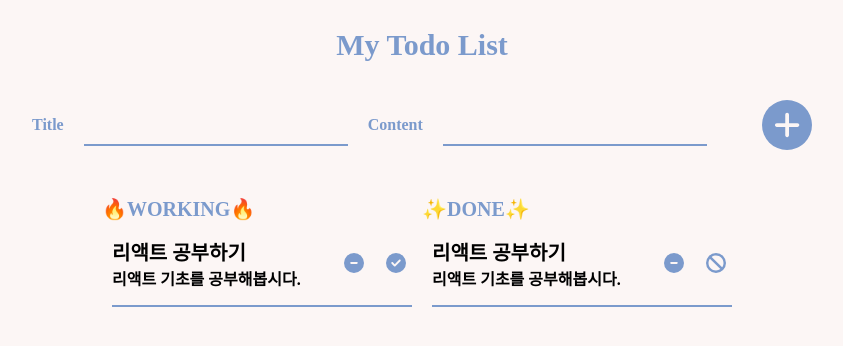
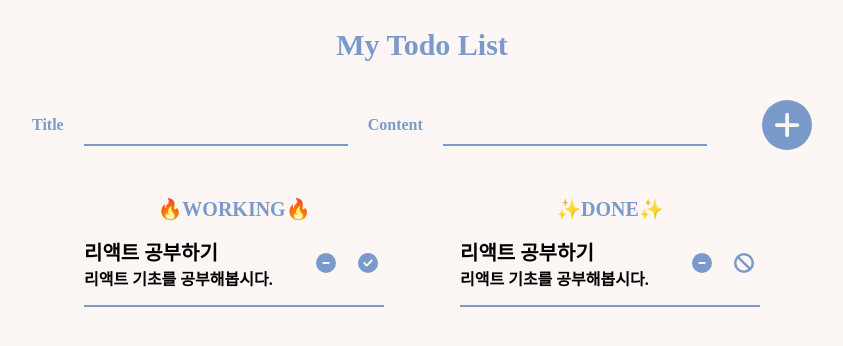
Before and after one commit to ose1012/week-1, a React (Create React App) app: page / in a window 1280 px wide. Shown: the top 346 px of the page, without its empty margins (218-1061 px from the left). Built offline with nearby package versions, Linux system fonts and the light colour scheme; a web font is replaced by a local one.

Commit message:
css update 3

```diff
--- a/src/App.css
+++ b/src/App.css
@@ -7,11 +7,13 @@ h2 {
   color: black;
 }
 h2.list-title {
+  text-align: center;
   color: #7b9acc;
 }
 h2.todo-title {
   margin: 0;
 }
+
 body {
   background-color: #fcf6f5;
 }
--- a/src/components/list/List.jsx
+++ b/src/components/list/List.jsx
@@ -17,7 +17,7 @@ function List({ toDos, setToDos }) {
   return (
     <div className="list-container">
       <div className="list-wrap">
-        <h2 className="list-title">🔥WORKING🔥</h2>
+        <h2 className="list-title working">🔥WORKING🔥</h2>
         <div className="list-wrapper">
           {toDos
             .filter((todo) => {
@@ -37,7 +37,7 @@ function List({ toDos, setToDos }) {
         </div>
       </div>
       <div className="list-wrap">
-        <h2 className="list-title">✨DONE✨</h2>
+        <h2 className="list-title done">✨DONE✨</h2>
         <div className="list-wrapper">
           {toDos
             .filter((todo) => {
--- a/src/components/list/style.css
+++ b/src/components/list/style.css
@@ -1,7 +1,7 @@
 .list-container {
   padding: 0 24px;
   display: flex;
-  justify-content: center;
+  justify-content: space-around;
 }
 .list-wrapper {
   display: grid;
```
